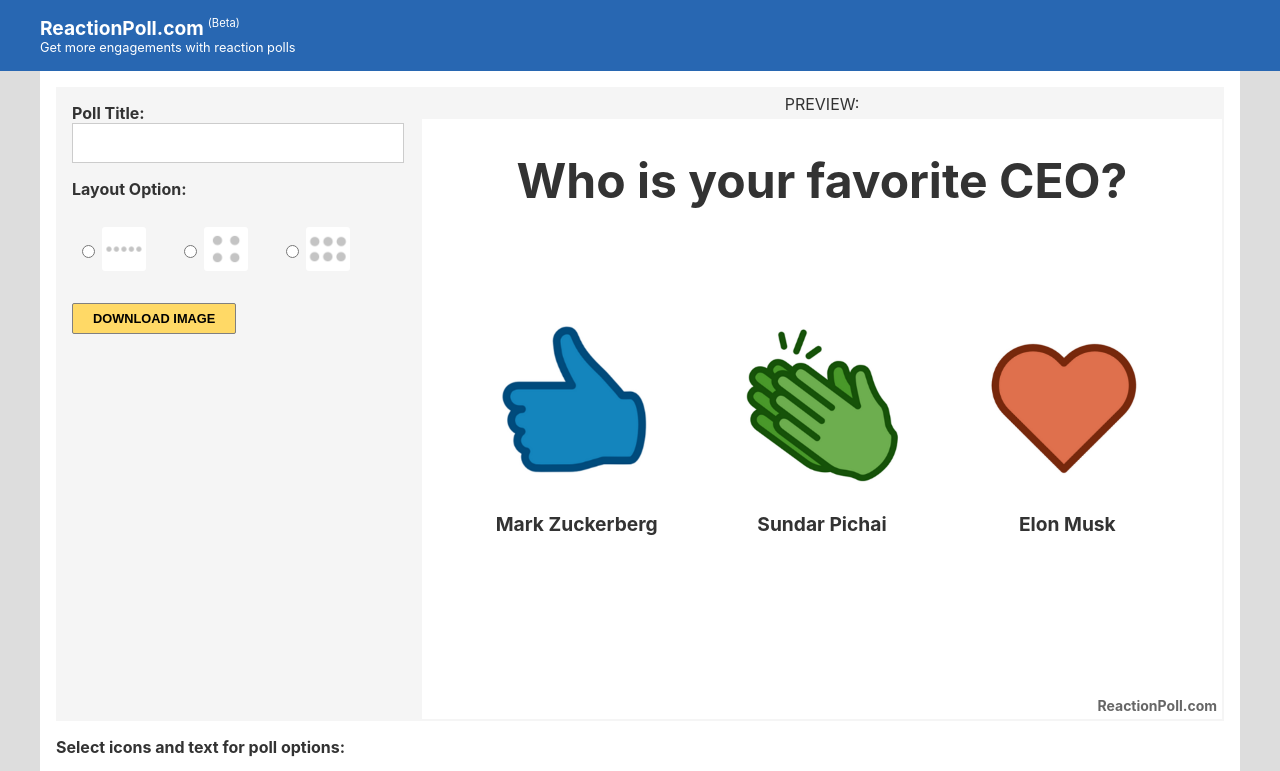
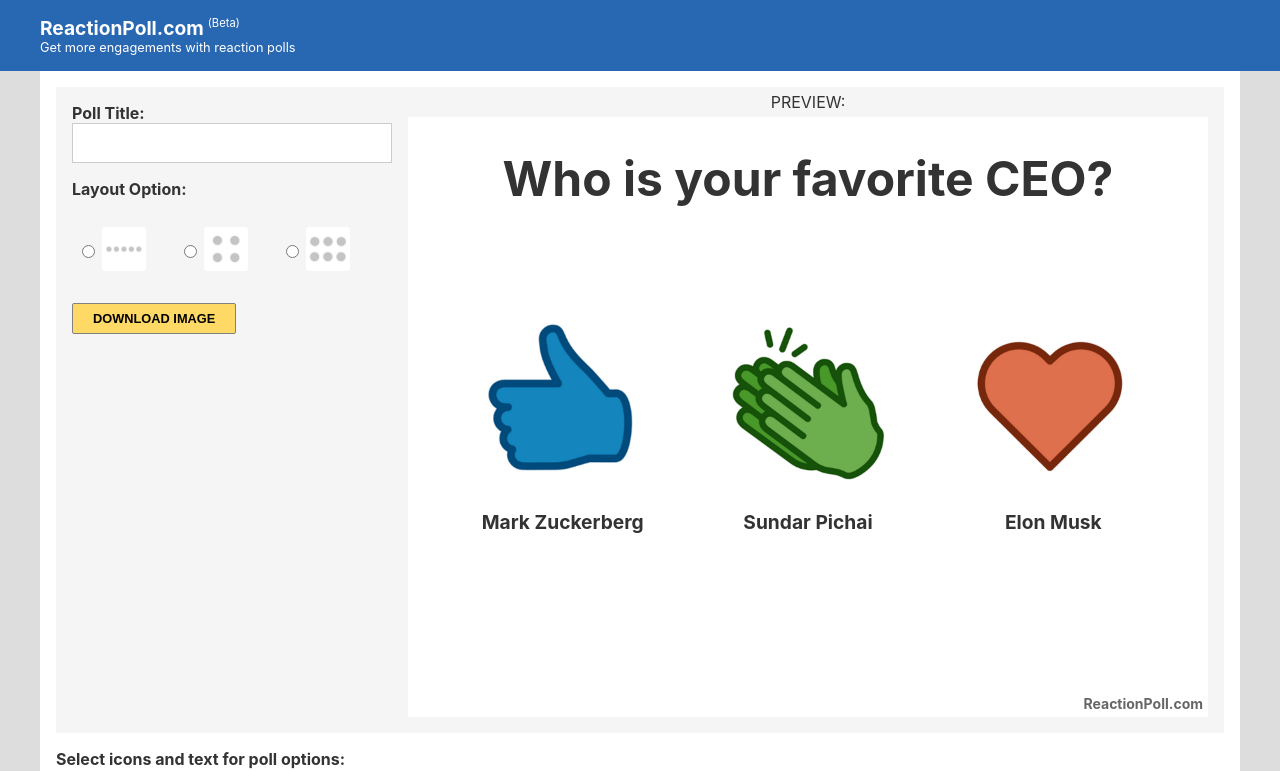
Before and after one commit to tamalchowdhury/LinkedinReactionPollGenerator, a React (Create React App) app: page / in a window 1280 px wide. Shown: the top 771 px of the page. Built offline with nearby package versions, Linux system fonts and the light colour scheme.

Commit message:
Updated readme

```diff
--- a/src/App.css
+++ b/src/App.css
@@ -165,9 +165,8 @@
 }
 
 .demo__wrap {
-  background: #fff;
-  /* flex-grow: 4; */
-  border: 2px solid #f5f5f5;
+  background: #f5f5f5;
+  padding: 0 1rem 1rem 0;
 }
 
 .options {
@@ -347,7 +346,7 @@
   }
 
   .demo__wrap {
-    /* border: 0; */
+    padding: 0;
   }
 
   .demo {
```
Also changed, not shown: 1 other file (tests, documents, lock files or other folders).
